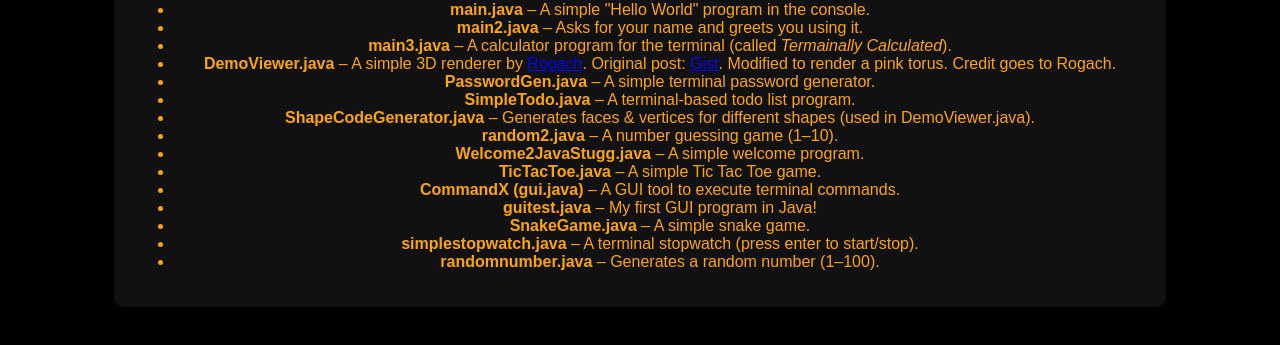
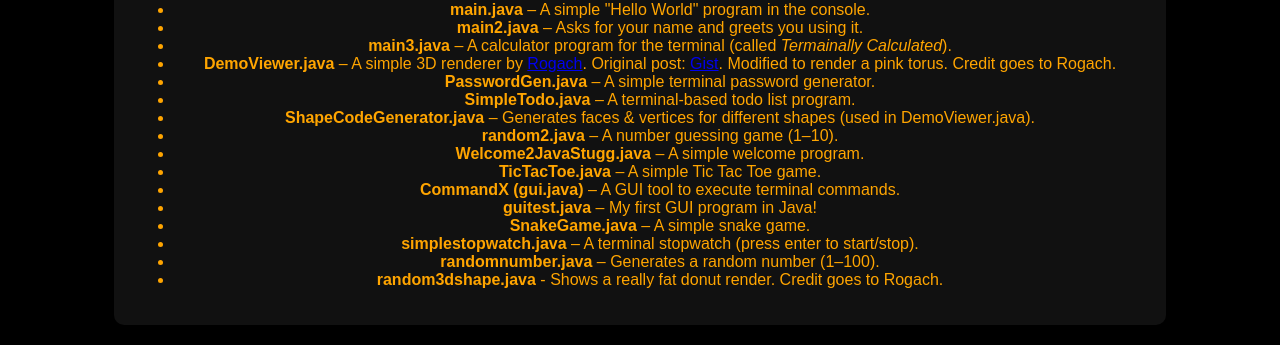
Before and after one commit to jyoeymama/Java-Stugg, a plain HTML site: page index.html in a window 1280 px wide. Shown: the part 609-954 px from the top of the page. Drawn offline with Linux system fonts and the light colour scheme.

Commit message:
Update index.html

```diff
--- a/index.html
+++ b/index.html
@@ -67,6 +67,7 @@
     <li><strong>SnakeGame.java</strong> – A simple snake game.</li>
     <li><strong>simplestopwatch.java</strong> – A terminal stopwatch (press enter to start/stop).</li>
     <li><strong>randomnumber.java</strong> – Generates a random number (1–100).</li>
+    <li><strong>random3dshape.java</strong> - Shows a really fat donut render. Credit goes to Rogach.</li>
   </ul>
         </div>
     </div>
```
